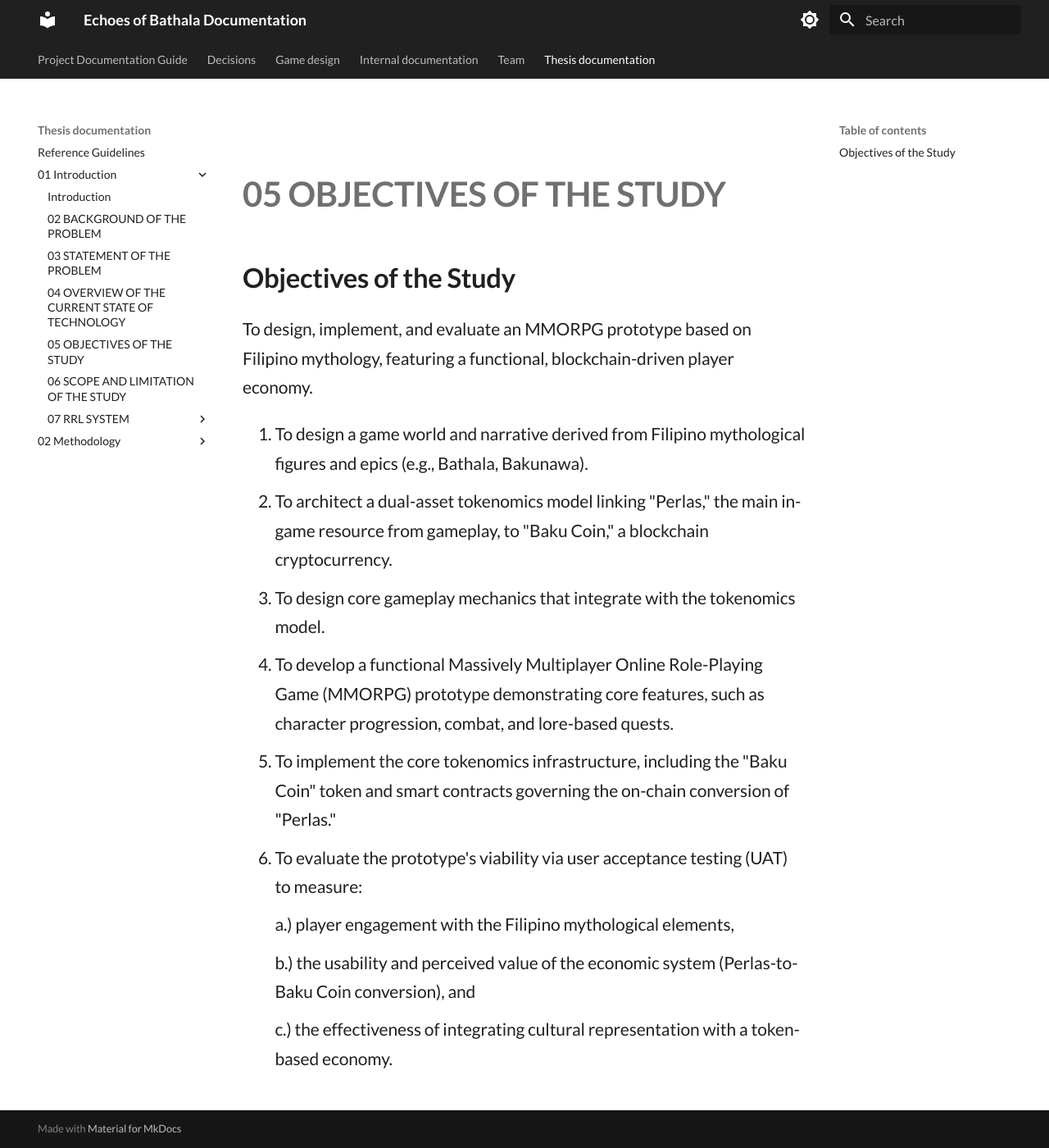
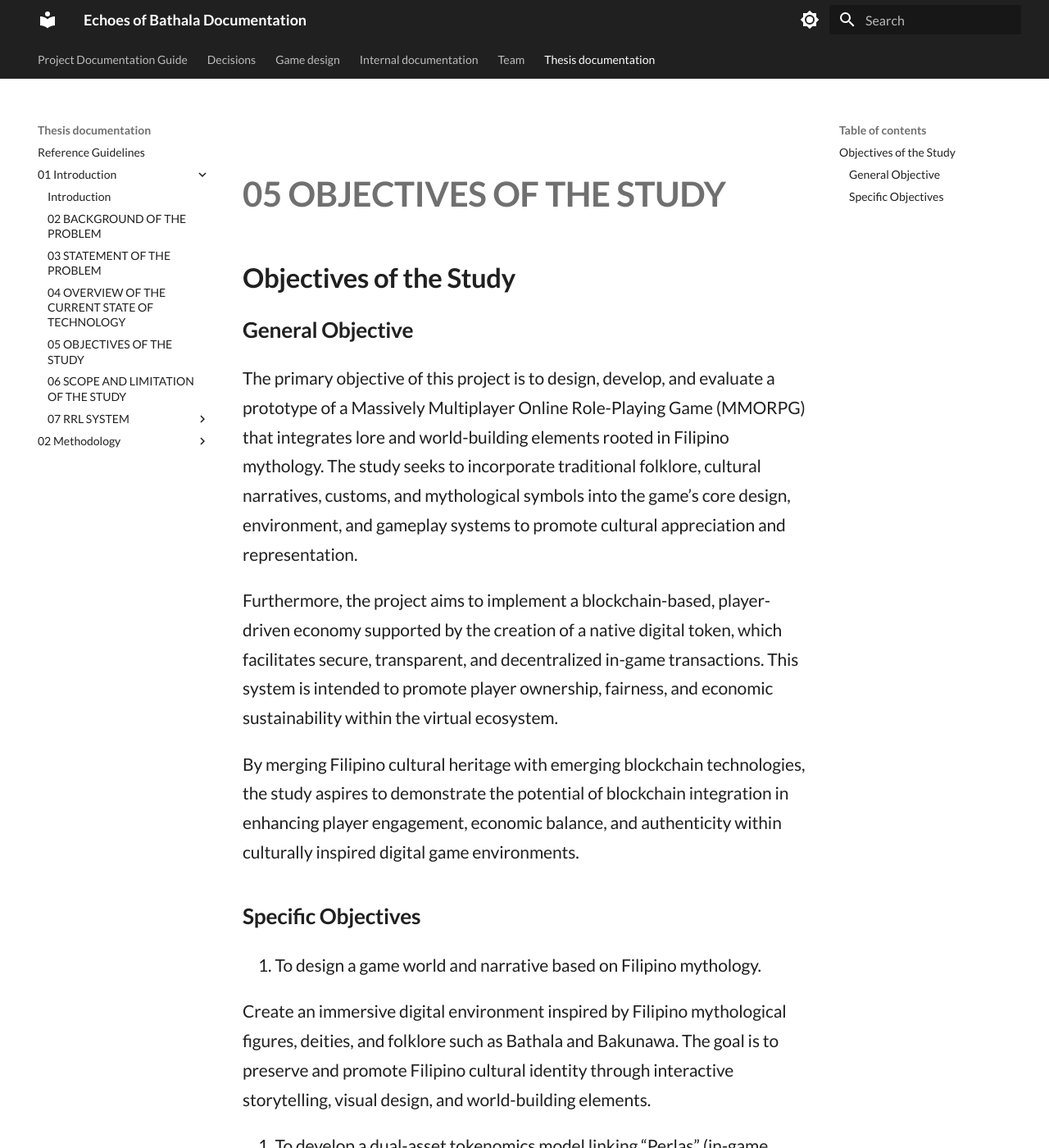
Before and after one commit to Markism-JA/Echoes-of-Bathala, an MkDocs documentation site: the page built from docs/thesis_documentation/01_Introduction/05-OBJECTIVES_OF_THE_STUDY.md, in a window 1280 px wide and 1400 px high. Shown: the whole window at 82% size. Built offline with MkDocs 1.6.1 and Material for MkDocs 9.7.7, drawn with Linux system fonts in a browser that asks for light colours; some of the changed text lies outside the part shown.

Commit message:
thesis: update objective closes #50 (#73)
Update 04-OBJECTIVES_OF_THE_STUDY.md

Update 04-OBJECTIVES_OF_THE_STUDY.md

Refine specific objectives of the study

Revise specific objectives for clarity and conciseness, focusing on the integration of Filipino mythology with blockchain technology in game design and economics.

Changed in objectives of the study section

Made it more concise and shorter, straight to the point generalized and less detailed

Refactor objectives section in study documentation

removed bold headings

Refine specific objectives in project documentation

Update 04-OBJECTIVES_OF_THE_STUDY.md

Enhance formatting of study objectives

Formatted specific objectives for clarity and emphasis.

formatting change

```diff
--- a/docs/thesis_documentation/01_Introduction/05-OBJECTIVES_OF_THE_STUDY.md
+++ b/docs/thesis_documentation/01_Introduction/05-OBJECTIVES_OF_THE_STUDY.md
@@ -1,16 +1,31 @@
 ## Objectives of the Study
 
-To design, implement, and evaluate an MMORPG prototype based on Filipino mythology, featuring a functional, blockchain-driven player economy.
+### General Objective
 
-1. To design a game world and narrative derived from Filipino mythological figures and epics (e.g., Bathala, Bakunawa).
-2. To architect a dual-asset tokenomics model linking "Perlas," the main in-game resource from gameplay, to "Baku Coin," a blockchain cryptocurrency.
-3. To design core gameplay mechanics that integrate with the tokenomics model.
-4. To develop a functional Massively Multiplayer Online Role-Playing Game (MMORPG) prototype demonstrating core features, such as character progression, combat, and lore-based quests.
-5. To implement the core tokenomics infrastructure, including the "Baku Coin" token and smart contracts governing the on-chain conversion of "Perlas."
-6. To evaluate the prototype's viability via user acceptance testing (UAT) to measure:
+The primary objective of this project is to design, develop, and evaluate a prototype of a Massively Multiplayer Online Role-Playing Game (MMORPG) that integrates lore and world-building elements rooted in Filipino mythology. The study seeks to incorporate traditional folklore, cultural narratives, customs, and mythological symbols into the game’s core design, environment, and gameplay systems to promote cultural appreciation and representation.
 
-    a.) player engagement with the Filipino mythological elements,
+Furthermore, the project aims to implement a blockchain-based, player-driven economy supported by the creation of a native digital token, which facilitates secure, transparent, and decentralized in-game transactions. This system is intended to promote player ownership, fairness, and economic sustainability within the virtual ecosystem.
 
-    b.) the usability and perceived value of the economic system (Perlas-to-Baku Coin conversion), and
+By merging Filipino cultural heritage with emerging blockchain technologies, the study aspires to demonstrate the potential of blockchain integration in enhancing player engagement, economic balance, and authenticity within culturally inspired digital game environments.
 
-    c.) the effectiveness of integrating cultural representation with a token-based economy.
+### Specific Objectives
+
+1. To design a game world and narrative based on Filipino mythology.
+
+Create an immersive digital environment inspired by Filipino mythological figures, deities, and folklore such as Bathala and Bakunawa. The goal is to preserve and promote Filipino cultural identity through interactive storytelling, visual design, and world-building elements.
+
+2. To develop a dual-asset tokenomics model linking “Perlas” (in-game currency) and “Baku Coin” (blockchain token).
+
+Design a two-tier economic system where “Perlas” is earned through gameplay and can be converted into “Baku Coin” via smart contracts. A dual-token economic model between the two currency. This ensures fair value exchange, economic stability, and a sustainable player-driven economy.
+
+3. To integrate core gameplay mechanics aligned with the tokenomics model.
+
+Develop gameplay systems such as combat, exploration, crafting, and trading each linked to resource generation, consumption, or exchange within the game economy that directly connect to the Perlas–Baku Coin economy. These mechanics will simulate realistic economic cycles and promote balanced, blockchain-enabled progression.
+
+4. To develop a functional MMORPG prototype showcasing core features.
+
+Implement a working prototype demonstrating character progression, combat, lore-based quests, and multiplayer interactions. The prototype will validate the integration of narrative, gameplay, economic model and blockchain systems within a cohesive cultural framework.
+
+5. To implement the blockchain infrastructure and smart contracts for the in-game economy.
+
+Develop and deploy “Baku Coin” and its supporting smart contracts to manage secure, transparent conversions between “Perlas” and blockchain assets. The infrastructure will also support wallet integration, transaction validation, and data synchronization between the game client and blockchain network, enabling real-time tracking of economic activities and asset circulation.
```
